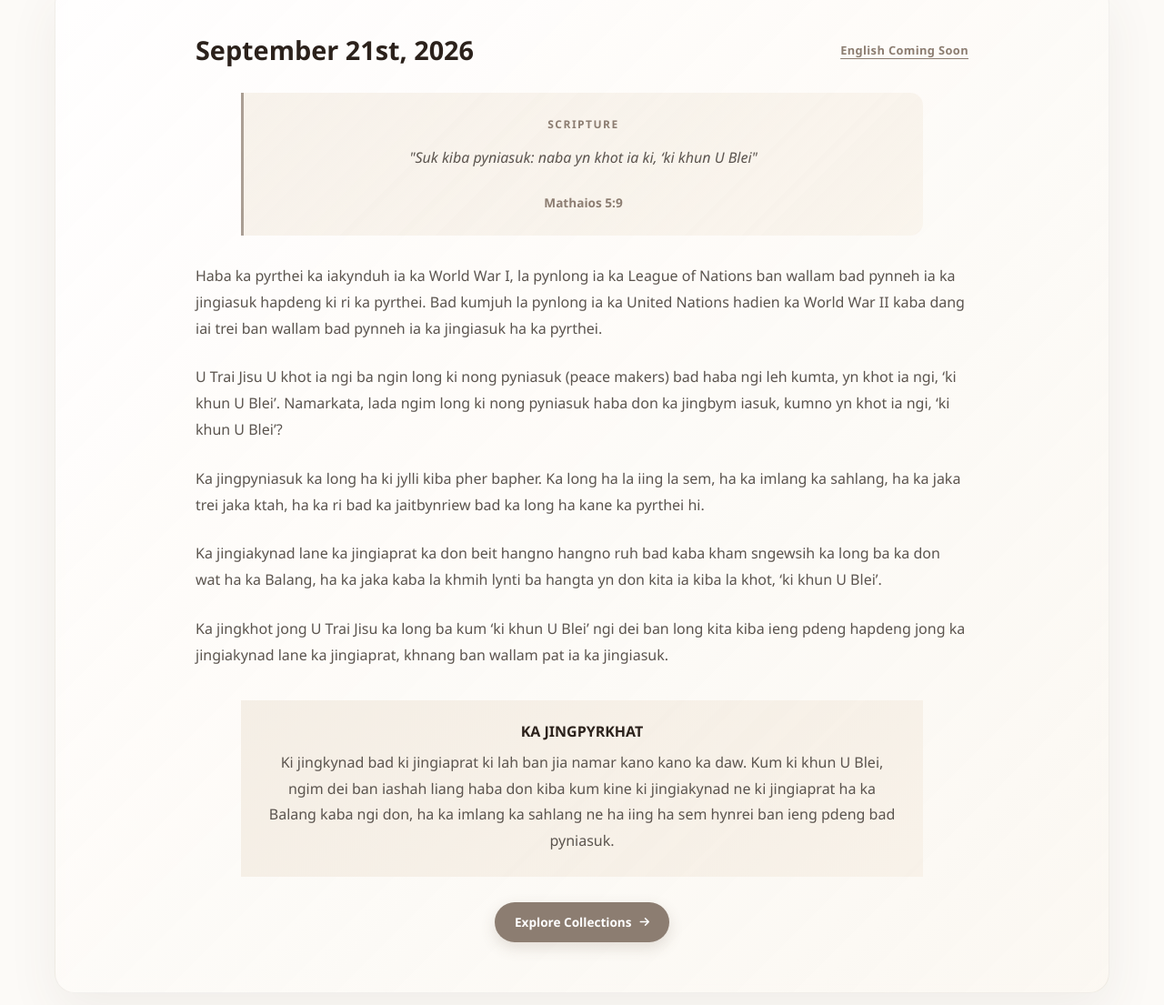
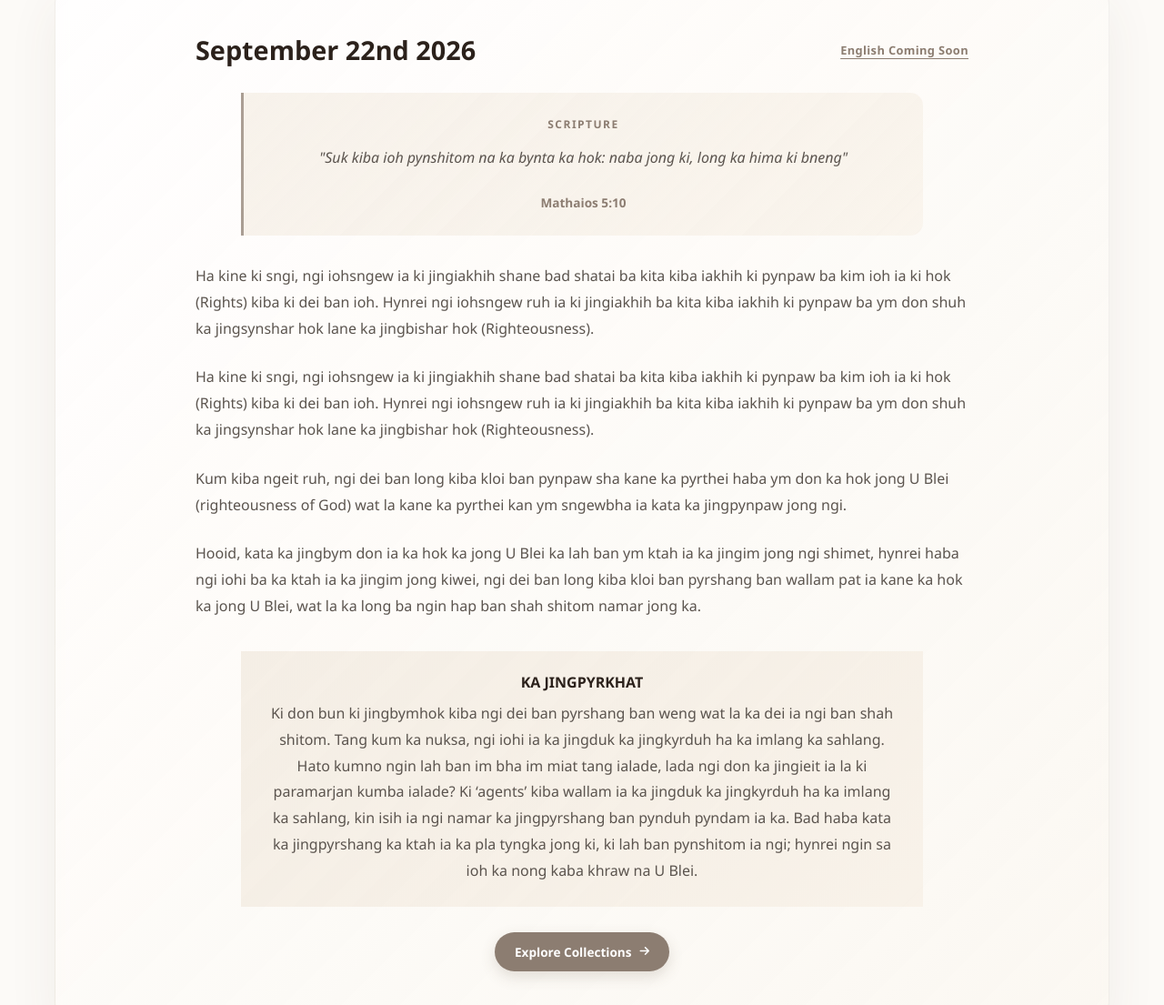
Before and after one commit to Neskipu/kjcf, a plain HTML site: page devotionals.html in a window 1280 px wide. Shown: the part 998-2103 px from the top of the page at 91% size. Drawn offline with Linux system fonts and the light colour scheme.

Commit message:
devotional updated 22nd sep

```diff
--- a/devotionals.html
+++ b/devotionals.html
@@ -173,7 +173,7 @@
                         data-devotion-en="September 5th, 2026"
                         data-devotion-khasi="September 5th, 2026"
                     >
-                        September 21st, 2026
+                        September 22nd 2026
                     </h3>
 
                     <div
@@ -206,14 +206,14 @@
 
 
 
-                        "Suk kiba pyniasuk: naba yn khot ia ki, ‘ki khun U Blei"
+                        "Suk kiba ioh pynshitom na ka bynta ka hok: naba jong ki, long ka hima ki bneng"
 
                     </p>
 
                     <span
                         class="scripture-verse">
 
-                        Mathaios 5:9
+                        Mathaios 5:10
 
                     </span>
 
@@ -221,27 +221,18 @@
 
 
                 <!-- =================================================
-                     DEVOTION INTRODUCTION
+                     DEVOTION Text
                 ================================================= -->
 
                 <p>
-                   Haba ka pyrthei ka iakynduh ia ka World War I, la pynlong ia ka League of Nations ban wallam bad pynneh ia ka jingiasuk hapdeng ki ri ka pyrthei. Bad kumjuh la pynlong ia ka United Nations hadien ka World War II kaba dang iai trei ban wallam bad pynneh ia ka jingiasuk ha ka pyrthei.
+                  Ha kine ki sngi, ngi iohsngew ia ki jingiakhih shane bad shatai ba kita kiba iakhih ki pynpaw ba kim ioh ia ki hok (Rights) kiba ki dei ban ioh. Hynrei ngi iohsngew ruh ia ki jingiakhih ba kita kiba iakhih ki pynpaw ba ym don shuh ka jingsynshar hok lane ka jingbishar hok (Righteousness).
 
                 </p>
 
 
-                <p
-
-                >
- <p>U Trai Jisu U khot ia ngi ba ngin long ki nong pyniasuk (peace makers) bad haba ngi leh kumta, yn khot ia ngi, ‘ki khun U Blei’. Namarkata, lada ngim long ki nong pyniasuk haba don ka jingbym iasuk, kumno yn khot ia ngi, ‘ki khun U Blei’?
-
-    <p> Ka jingpyniasuk ka long ha ki jylli kiba pher bapher. Ka long ha la iing la sem, ha ka imlang ka sahlang, ha ka jaka trei jaka ktah, ha ka ri bad ka jaitbynriew bad ka long ha kane ka pyrthei hi.
-
- <p>Ka jingiakynad lane ka jingiaprat ka don beit hangno hangno ruh bad kaba kham sngewsih ka long ba ka don wat ha ka Balang, ha ka jaka kaba la khmih lynti ba hangta yn don kita ia kiba la khot, ‘ki khun U Blei’.
-
- <p>Ka jingkhot jong U Trai Jisu ka long ba kum ‘ki khun U Blei’ ngi dei ban long kita kiba ieng pdeng hapdeng jong ka jingiakynad lane ka jingiaprat, khnang ban wallam pat ia ka jingiasuk. </p>
-
-
+               <p> Ha kine ki sngi, ngi iohsngew ia ki jingiakhih shane bad shatai ba kita kiba iakhih ki pynpaw ba kim ioh ia ki hok (Rights) kiba ki dei ban ioh. Hynrei ngi iohsngew ruh ia ki jingiakhih ba kita kiba iakhih ki pynpaw ba ym don shuh ka jingsynshar hok lane ka jingbishar hok (Righteousness).</p>
+<p> Kum kiba ngeit ruh, ngi dei ban long kiba kloi ban pynpaw sha kane ka pyrthei haba ym don ka hok jong U Blei (righteousness of God) wat la kane ka pyrthei kan ym sngewbha ia kata ka jingpynpaw jong ngi.</p>
+<p> Hooid, kata ka jingbym don ia ka hok ka jong U Blei ka lah ban ym ktah ia ka jingim jong ngi shimet, hynrei haba ngi iohi ba ka ktah ia ka jingim jong kiwei, ngi dei ban long kiba kloi ban pyrshang ban wallam pat ia kane ka hok ka jong U Blei, wat la ka long ba ngin hap ban shah shitom namar jong ka. </p>
 
 
 
@@ -263,15 +254,11 @@
 
                     </h4>
 
-                    <p
+                    <p> Ki don bun ki jingbymhok kiba ngi dei ban pyrshang ban weng wat la ka dei ia ngi ban shah shitom. Tang kum ka nuksa, ngi iohi ia ka jingduk ka jingkyrduh ha ka imlang ka sahlang. Hato kumno ngin lah ban im bha im miat tang ialade, lada ngi don ka jingieit ia la ki paramarjan kumba ialade?
 
-                    >
- Ki jingkynad bad ki jingiaprat ki lah ban jia namar kano kano ka daw. Kum ki khun U Blei, ngim dei ban iashah liang haba don kiba kum kine ki jingiakynad ne ki jingiaprat ha ka Balang kaba ngi don, ha ka imlang ka sahlang ne ha iing ha sem hynrei ban ieng pdeng bad pyniasuk.
+Ki ‘agents’ kiba wallam ia ka jingduk ka jingkyrduh ha ka imlang ka sahlang, kin isih ia ngi namar ka jingpyrshang ban pynduh pyndam ia ka. Bad haba kata ka jingpyrshang ka ktah ia ka pla tyngka jong ki, ki lah ban pynshitom ia ngi; hynrei ngin sa ioh ka nong kaba khraw na U Blei.
 
-
-
-                    </p>
-
+ </p>
                 </div>
 
 
```
